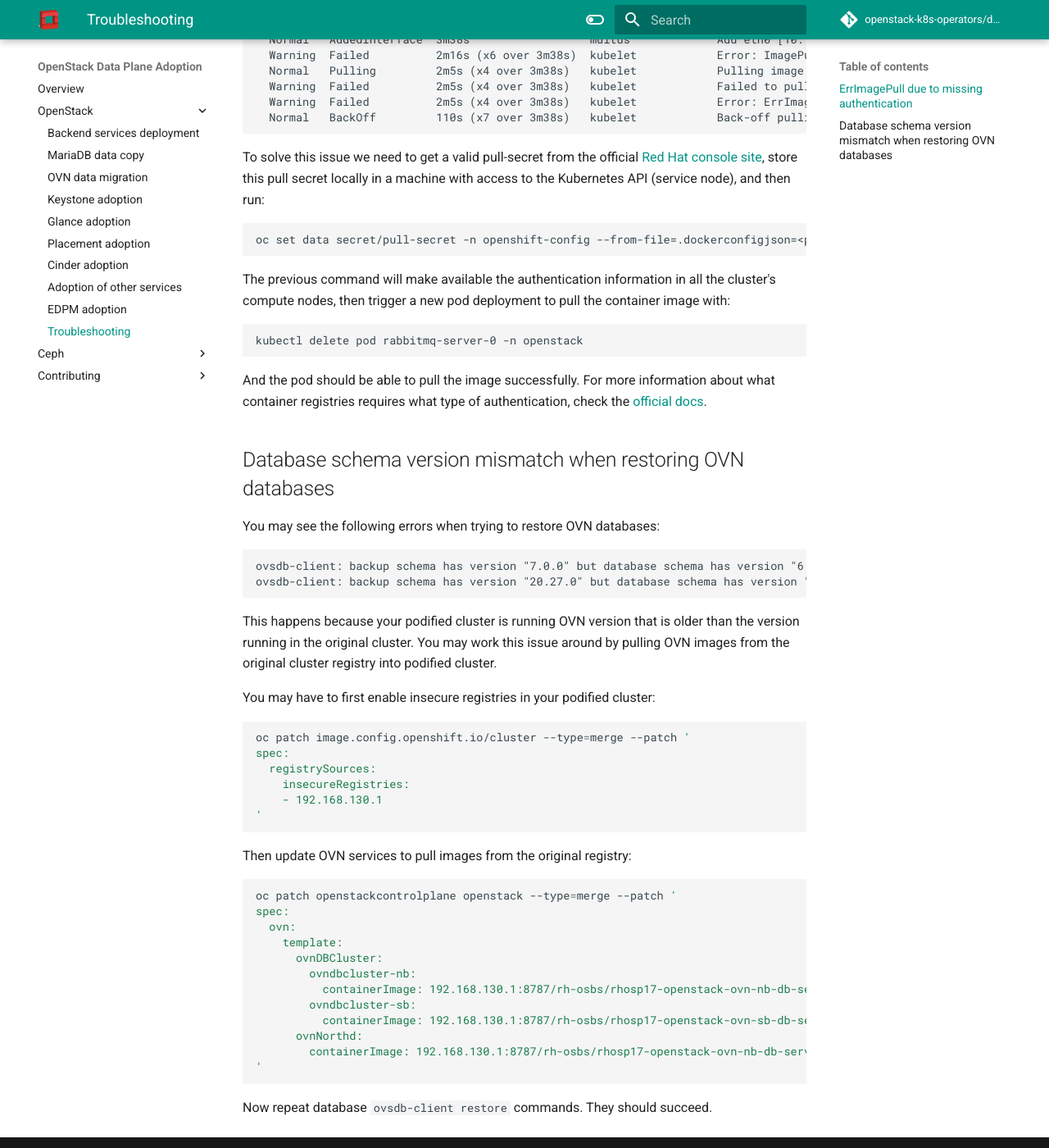
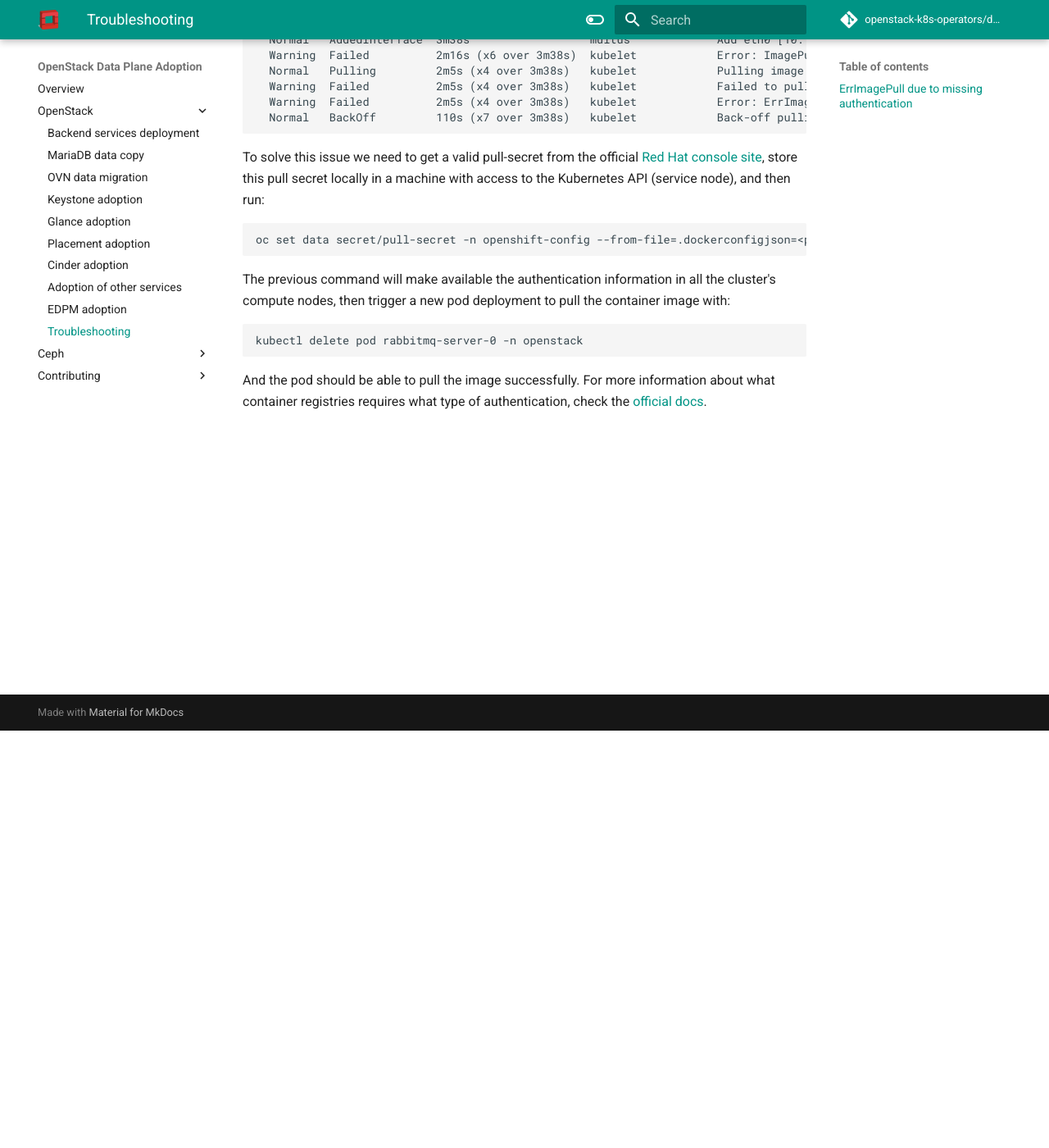
Before and after one commit to openstack-k8s-operators/data-plane-adoption, an MkDocs documentation site: the page built from docs/openstack/troubleshooting.md, in a window 1280 px wide and 1400 px high, scrolled down 509 px. Shown: the whole window at 82% size. Built offline with MkDocs 1.6.1 and Material for MkDocs 9.7.7, drawn with Linux system fonts in a browser that asks for light colours; comment, search, counter and statistics services are not loaded; the version menu is left out.

Commit message:
ovn: remove troubleshooting note about ovn db version mismatch
The original note was added due to OSP 17.x deploying OVN version that
was larger than what was included in new containers. Now that OVN is
bumped in the containers, this situation can't ever happen.

Also, we just added a step to OVN page where we upgrade the old database
schema version to the latest from the new ovsdb-server, so the mismatch
is impossible in the other direction (old_version < new_version).

Hence removing the note as not applicable to any supported environments.

````diff
--- a/docs/openstack/troubleshooting.md
+++ b/docs/openstack/troubleshooting.md
@@ -48,47 +48,3 @@
 information about what container registries requires what type of
 authentication, check the [official
 docs](https://access.redhat.com/RegistryAuthentication).
-
-## Database schema version mismatch when restoring OVN databases
-
-You may see the following errors when trying to restore OVN databases:
-
-```
-ovsdb-client: backup schema has version "7.0.0" but database schema has version "6.3.0" (use --force to override differences, or "ovsdb-client convert" to change the schema)
-ovsdb-client: backup schema has version "20.27.0" but database schema has version "20.23.0" (use --force to override differences, or "ovsdb-client convert" to change the schema)
-```
-
-This happens because your podified cluster is running OVN version that is older
-than the version running in the original cluster. You may work this issue
-around by pulling OVN images from the original cluster registry into podified
-cluster.
-
-You may have to first enable insecure registries in your podified cluster:
-
-```bash
-oc patch image.config.openshift.io/cluster --type=merge --patch '
-spec:
-  registrySources:
-    insecureRegistries:
-    - 192.168.130.1
-'
-```
-
-Then update OVN services to pull images from the original registry:
-
-```bash
-oc patch openstackcontrolplane openstack --type=merge --patch '
-spec:
-  ovn:
-    template:
-      ovnDBCluster:
-        ovndbcluster-nb:
-          containerImage: 192.168.130.1:8787/rh-osbs/rhosp17-openstack-ovn-nb-db-server:17.1_20230130.1
-        ovndbcluster-sb:
-          containerImage: 192.168.130.1:8787/rh-osbs/rhosp17-openstack-ovn-sb-db-server:17.1_20230130.1
-      ovnNorthd:
-        containerImage: 192.168.130.1:8787/rh-osbs/rhosp17-openstack-ovn-nb-db-server:17.1_20230130.1
-'
-```
-
-Now repeat database `ovsdb-client restore` commands. They should succeed.
````
